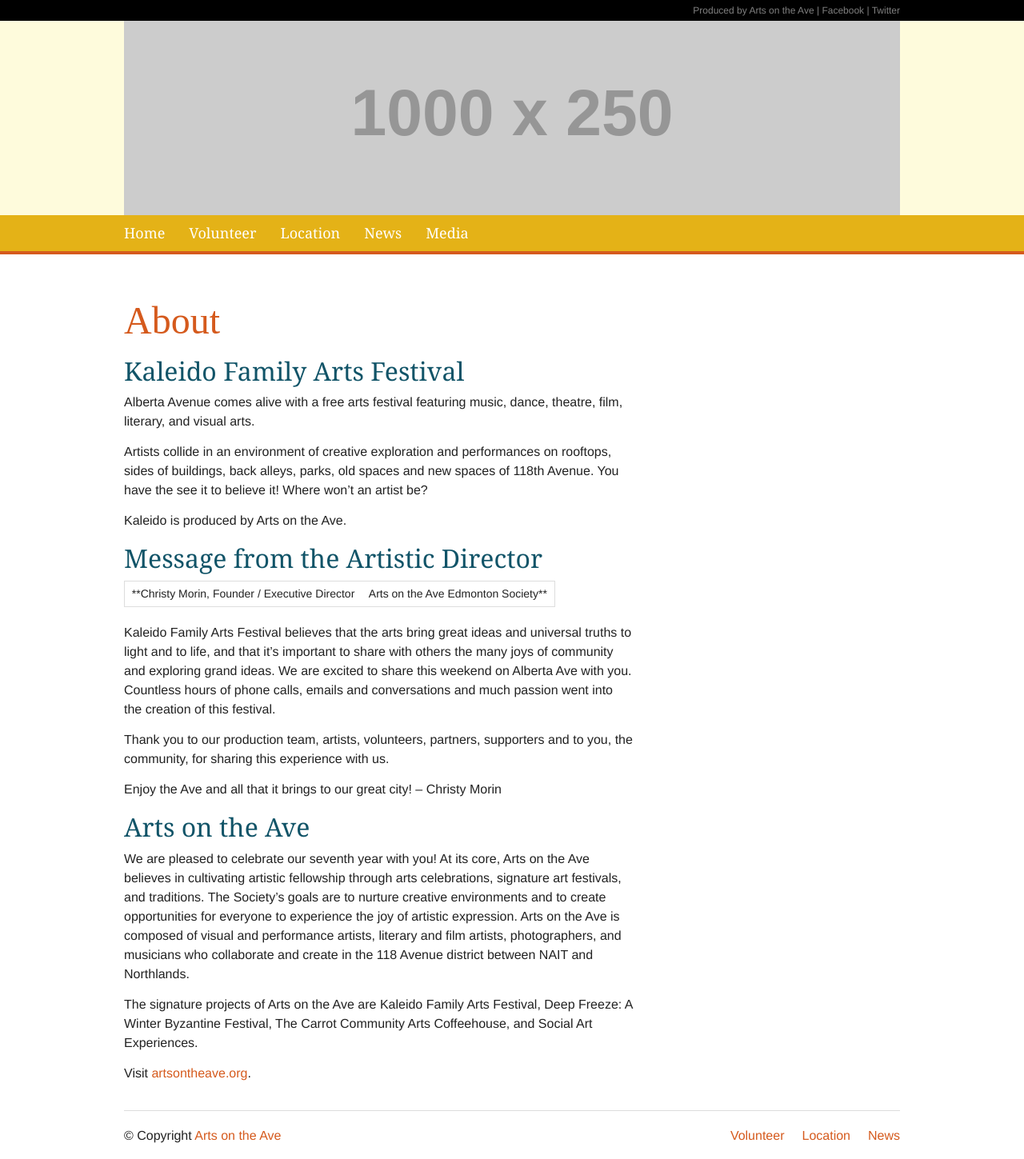
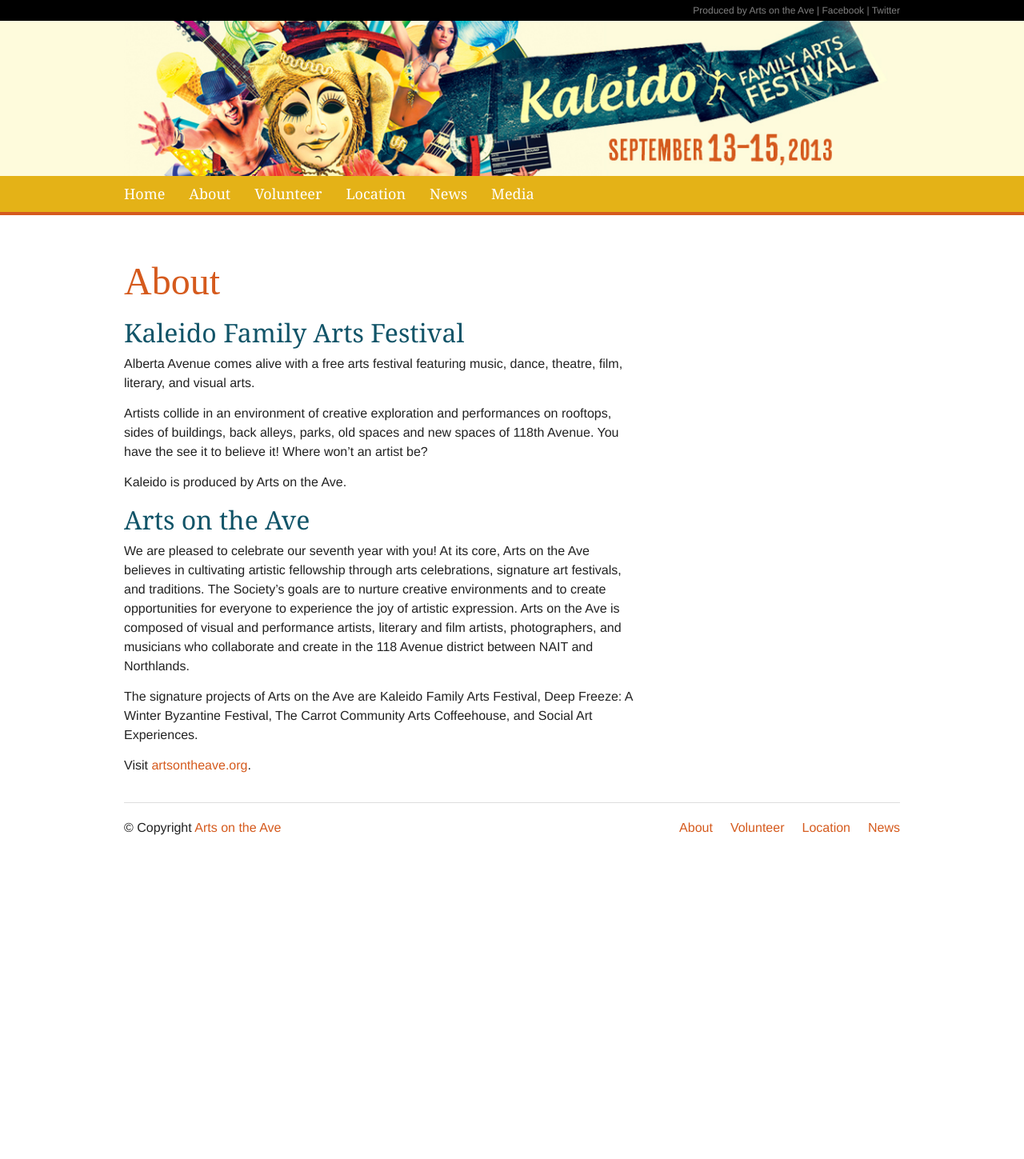
Before and after one commit to aota/kaleidofest.ca, a Jekyll site: the page built from about.md, in a window 1280 px wide. Shown: the whole page at 80% size. Built offline with Jekyll 4.4.1, drawn with Linux system fonts in a browser that asks for light colours; Markdown is read by kramdown in place of the engine named in the settings; after the commit the page ends 1064 px from its top, so only the background shows below that.

Commit message:
add a simple about page.

```diff
--- a/_layouts/base.html
+++ b/_layouts/base.html
@@ -88,6 +88,7 @@
 
           <ul class="left">
             <li><a href="/">Home</a></li>
+            <li><a href="/about/">About</a></li>
             <!-- <li class="has-dropdown"><a href="/about/">About</a>
               <ul class="dropdown">
                 <li><a href="/about/greetings/">Greetings</a></li>
@@ -172,10 +173,10 @@
         </div>
         <div class="large-6 columns">
           <ul class="inline-list right">
+            <li><a href="/about/">About</a></li>
             <li><a href="/volunteer/">Volunteer</a></li>
             <li><a href="/location/">Location</a></li>
             <li><a href="/news/">News</a></li>
-            <!-- <li><a href="/contact">Contact</a></li> -->
           </ul>
         </div>
       </div>
--- a/about.md
+++ b/about.md
@@ -16,16 +14,6 @@
 
 Kaleido is produced by Arts on the Ave.
 
-## Message from the Artistic Director
-
-**Christy Morin, Founder / Executive Director | Arts on the Ave Edmonton Society**
-
-Kaleido Family Arts Festival believes that the arts bring great ideas and universal truths to light and to life, and that it’s important to share with others the many joys of community and exploring grand ideas. We are excited to share this weekend on Alberta Ave with you. Countless hours of phone calls, emails and conversations and much passion went into the creation of this festival.
-
-Thank you to our production team, artists, volunteers, partners, supporters and to you, the community, for sharing this experience with us.
-
-Enjoy the Ave and all that it brings to our great city! -- Christy Morin
-
 
 ## Arts on the Ave
 
```
Also changed, not shown: other parts of about.md (+0 -2 lines).
